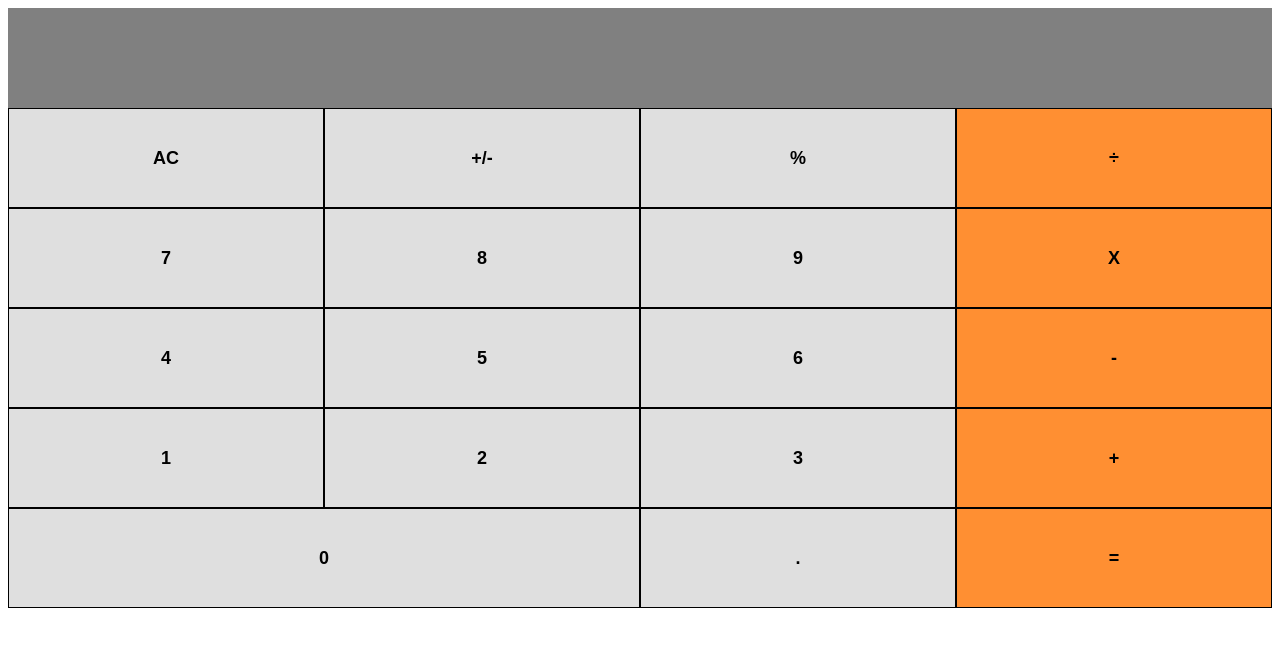
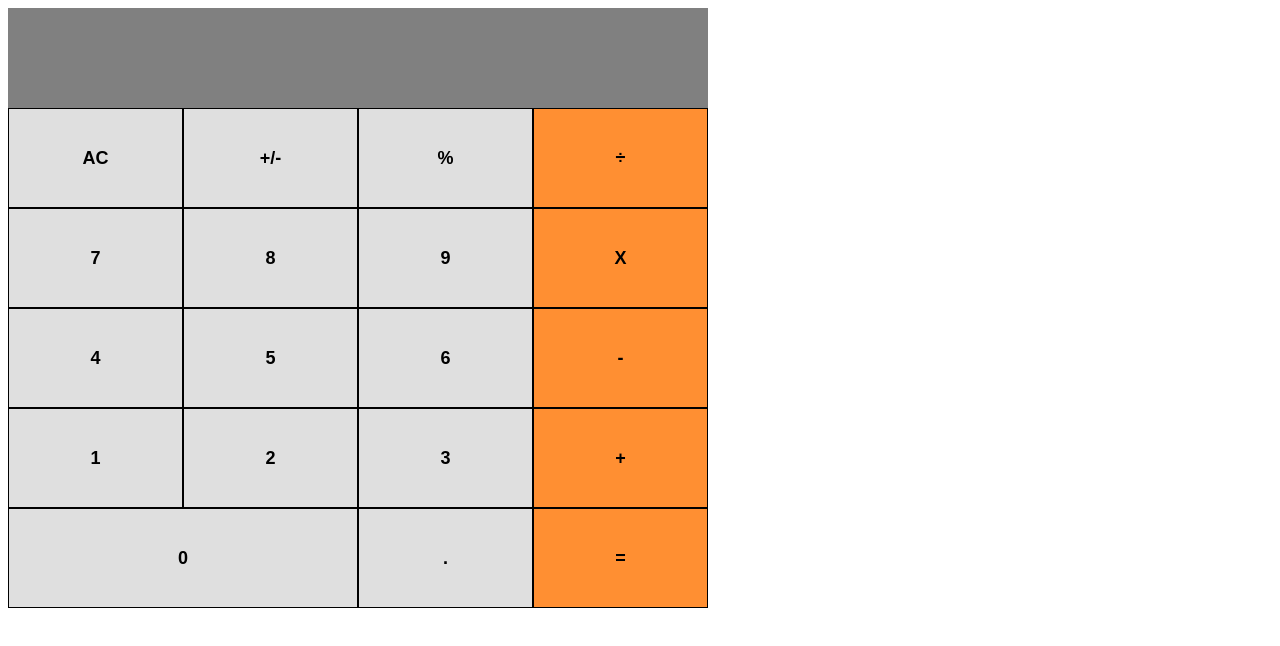
Before and after one commit to marcelomaidden/react-calculator-v1, a React (Create React App) app: page / in a window 1280 px wide. Shown: the top 646 px of the page. Built offline with nearby package versions, Linux system fonts and the light colour scheme.

Commit message:
Add padding to Display and fix calculator size

```diff
--- a/src/components/App.js
+++ b/src/components/App.js
@@ -2,6 +2,7 @@ import React, { useState } from 'react';
 import Display from './Display';
 import ButtonPanel from './ButtonPanel';
 import calculate from '../logic/calculate';
+import '../stylesheet/index.css';
 
 const App = () => {
   const [calculator, setCalculator] = useState({
@@ -18,10 +19,10 @@ const App = () => {
 
   const result = calculator;
   return (
-    <>
+    <div className="calculator">
       <Display result={result} />
       <ButtonPanel clickHandler={handleClick} />
-    </>
+    </div>
   );
 };
 
--- a/src/stylesheet/Display.css
+++ b/src/stylesheet/Display.css
@@ -2,8 +2,11 @@
   text-align: right;
   background-color: gray;
   width: 100%;
-  height: 50px;
+  height: 100px;
   color: white;
-  padding-top: 50px;
+  font-weight: bold;
+  padding-top: 40px;
+  padding-right: 20px;
   font-size: 26px;
+  box-sizing: border-box;
 }
--- /dev/null
+++ b/src/stylesheet/index.css
@@ -0,0 +1,3 @@
+.calculator {
+  width: 700px;
+}
```
